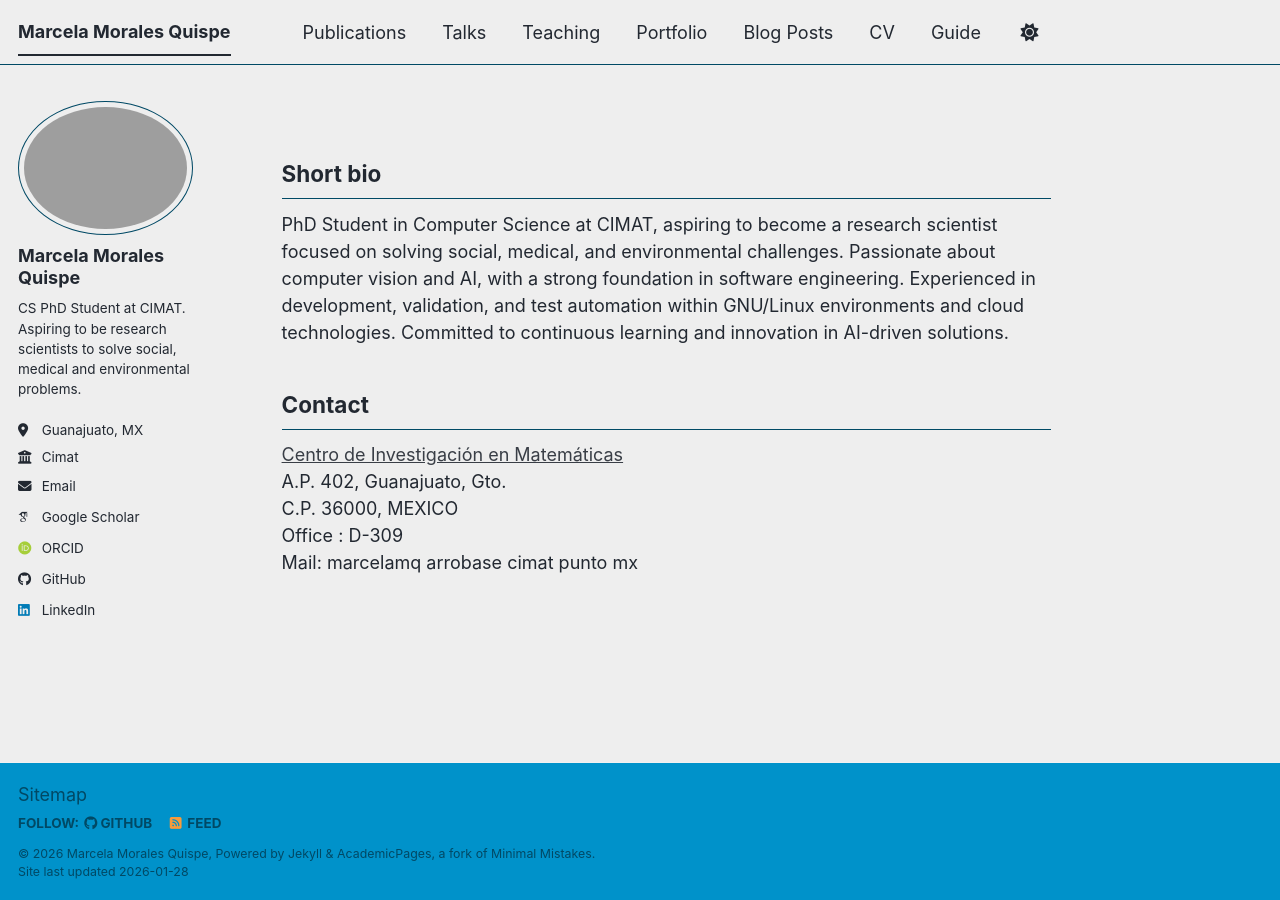
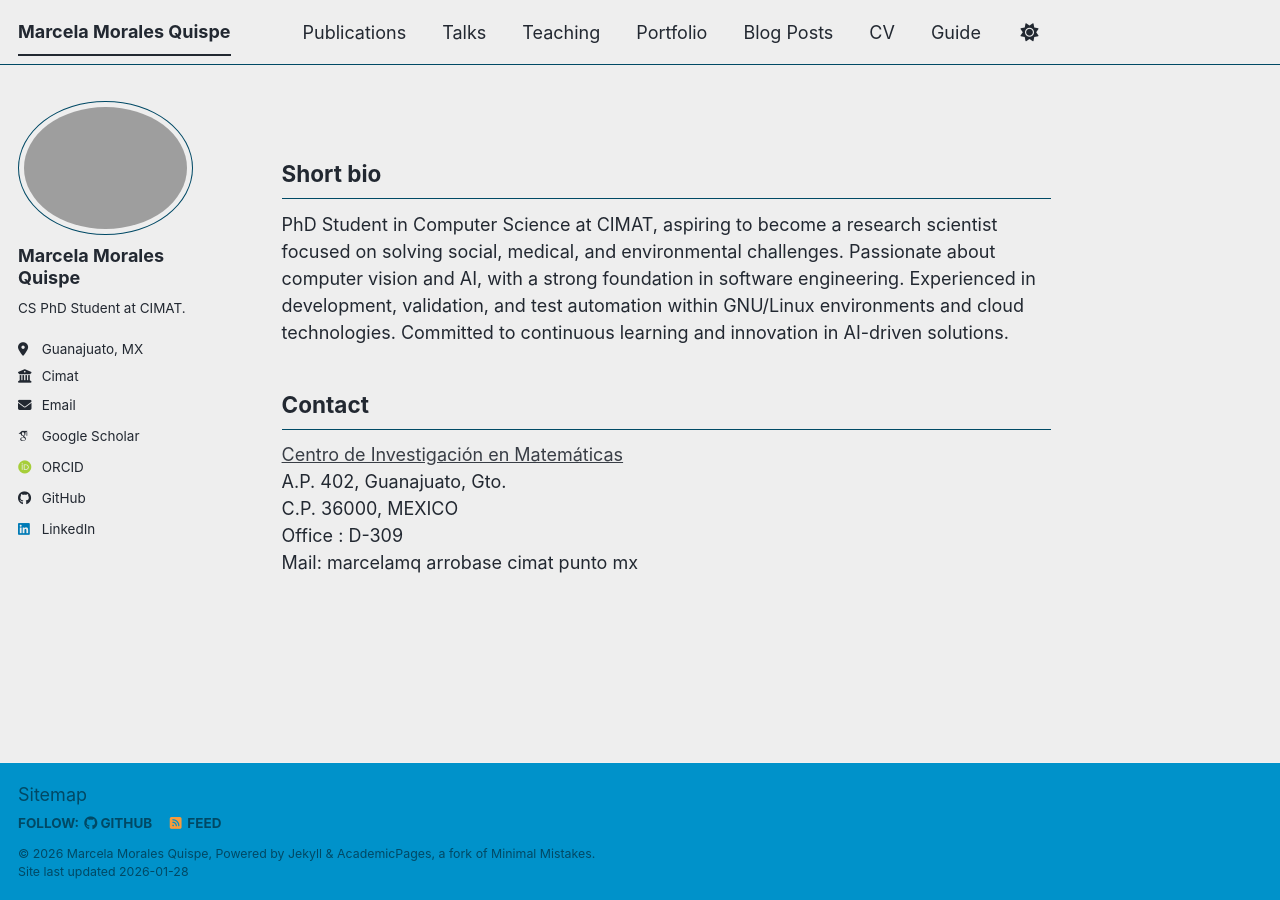
Before and after one commit to marcemq/marcemq.github.io, a Jekyll site: the page built from _pages/about.md, in a window 1280 px wide. Built offline with Jekyll 4.4.1, drawn with Linux system fonts in a browser that asks for light colours; some web fonts are replaced; a script bundle is joined from its source files by our own code; library files that are not in the unit come from our copies.

Commit message:
Update _config.yml

```diff
--- a/_config.yml
+++ b/_config.yml
@@ -26,7 +26,7 @@ author:
   avatar           : "me.png"
   name             : "Marcela Morales Quispe"
   pronouns         : # example: "she/her"
-  bio              : "CS PhD Student at CIMAT. Aspiring to be research scientists to solve social, medical and environmental problems."
+  bio              : "CS PhD Student at CIMAT."
   location         : "Guanajuato, MX"
   employer         : "Cimat"
   uri              : # URL
```
